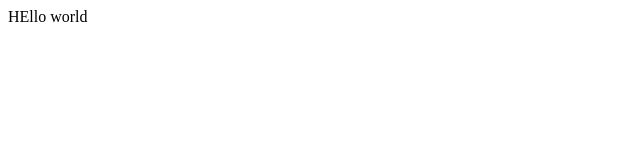
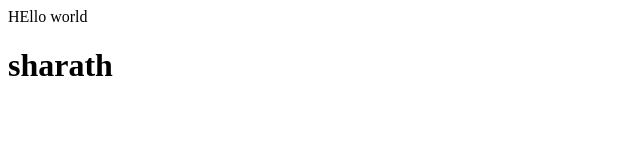
Before and after one commit to sharathop/sharath, a plain HTML site: page index.html in a window 1280 px wide. Shown: the whole page, without its empty margins (0-640 px from the left). Drawn offline with Linux system fonts and the light colour scheme.

Commit message:
Update index.html

```diff
--- a/index.html
+++ b/index.html
@@ -1 +1,2 @@
 <p>HEllo world</p>
+<h1>sharath</h1>
```
